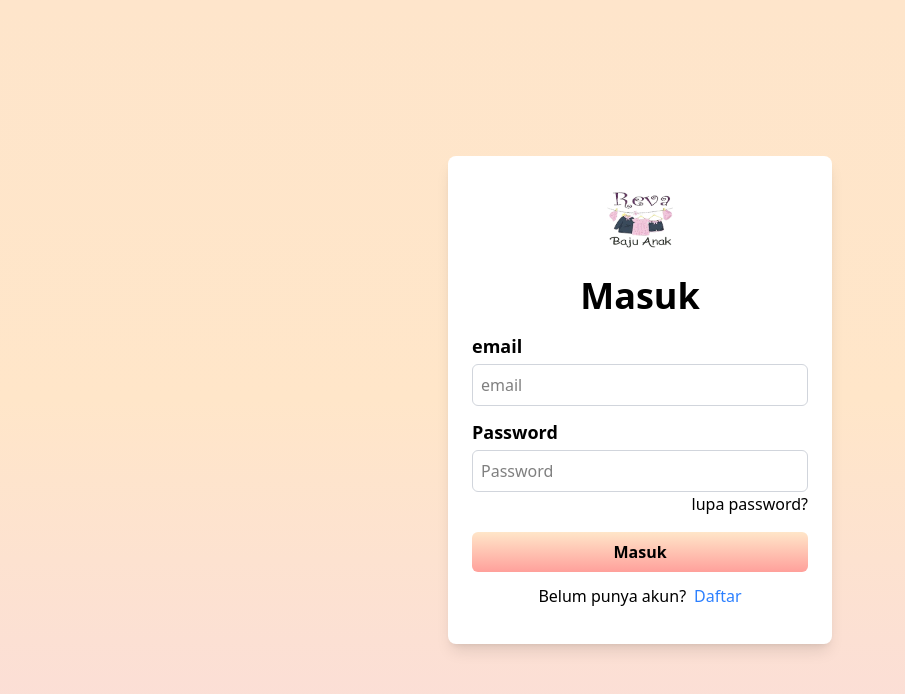
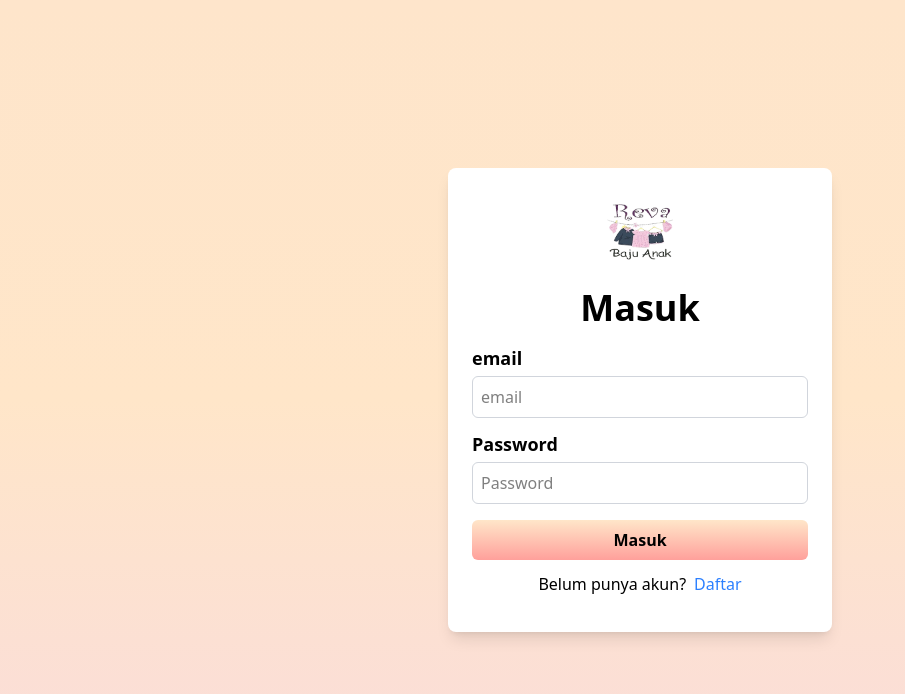
Before and after one commit to Rivalfitrah/reva_baju_anak, a React (Vite) app: page /login in a window 1280 px wide. Shown: the top 694 px of the page, without its empty margins (0-905 px from the left). Built offline with nearby package versions, Linux system fonts and the light colour scheme.

Commit message:
update akhir proyek

```diff
--- a/src/pages/auth/Login.jsx
+++ b/src/pages/auth/Login.jsx
@@ -95,10 +95,6 @@ function Login() {
             {errors.password && <p className="text-red-500 text-sm">{errors.password}</p>}
           </label>
 
-          <a href="" className=" flex justify-end">
-            lupa password?
-          </a>
-
           {/* Tombol Masuk */}
           <button
             type="submit"
```
